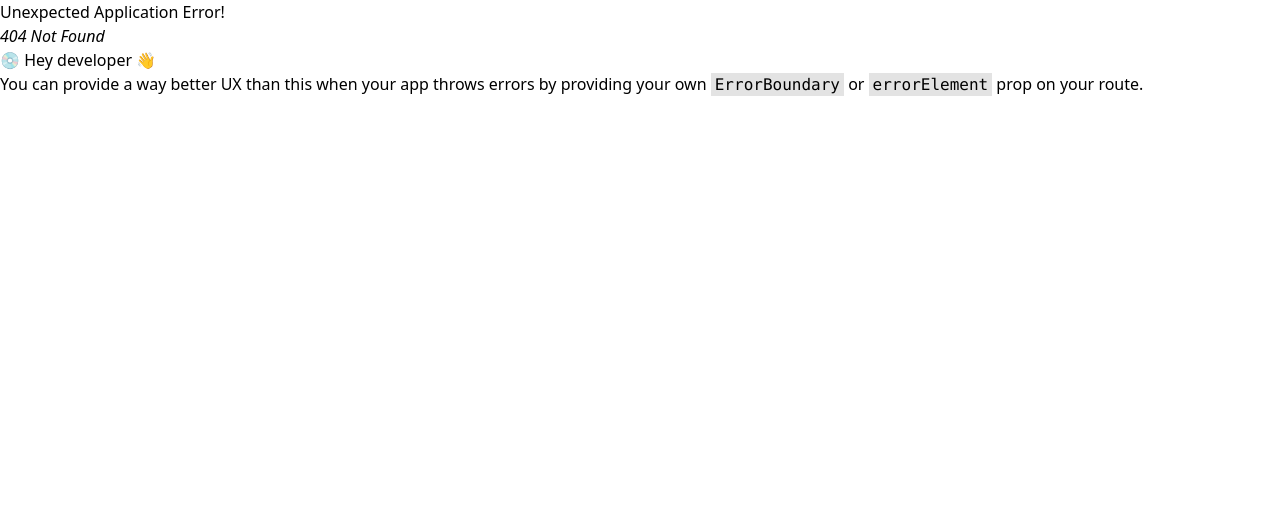
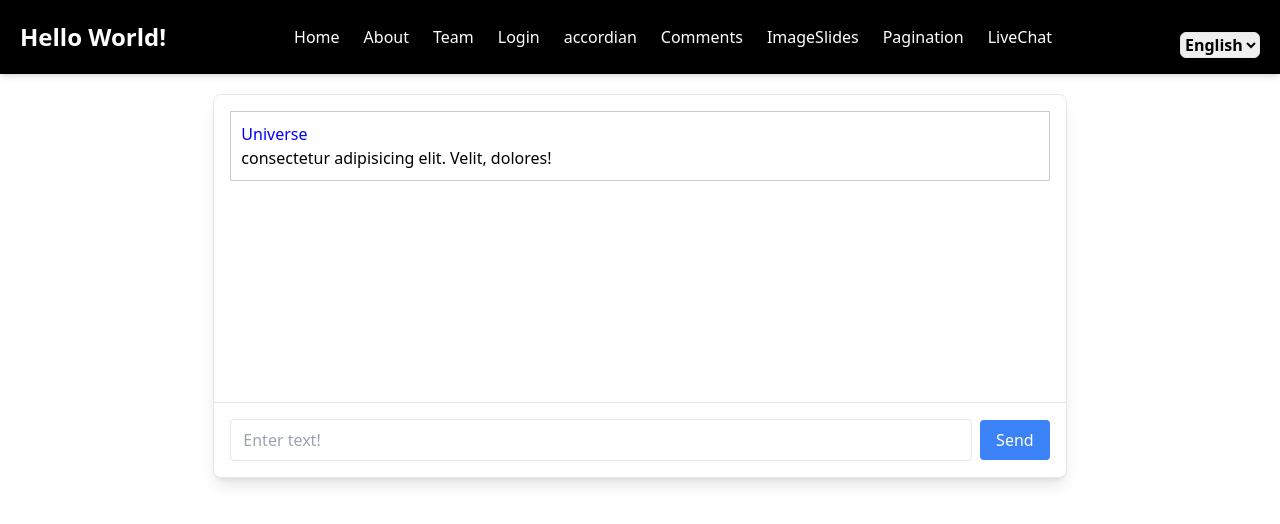
Before and after one commit to arpitbeuria196/communication, a React (Create React App) app in the folder LLD/low-level-design/: page /liveChat in a window 1280 px wide. Before the commit this address had no page. Shown: the top 524 px of the page. Built offline with nearby package versions, Linux system fonts and the light colour scheme.

Commit message:
live chat

```diff
--- a/LLD/low-level-design/package.json
+++ b/LLD/low-level-design/package.json
@@ -3,10 +3,12 @@
   "version": "0.1.0",
   "private": true,
   "dependencies": {
+    "@reduxjs/toolkit": "^2.5.0",
     "axios": "^1.7.9",
     "cra-template": "1.2.0",
     "react": "^19.0.0",
     "react-dom": "^19.0.0",
+    "react-redux": "^9.2.0",
     "react-router-dom": "^7.1.1",
     "react-scripts": "5.0.1",
     "tailwind": "^4.0.0",
--- a/LLD/low-level-design/src/App.js
+++ b/LLD/low-level-design/src/App.js
@@ -11,70 +11,53 @@ import Accordion from "./component/Accordion";
 import Comments from "./component/Comments";
 import ImageSlides from "./component/ImageSlides";
 import Pagination from "./component/Pagination";
+import { LiveChat } from "./component/LiveChat";
+
+import { Provider } from "react-redux";
+import store from "./utils/appStore"
 
 function App() {
-  const [lang, setLang] = useState('en');
+    const [lang, setLang] = useState("en");
 
     const router = createBrowserRouter([
-
         {
-      path:"/",
-      element:(
+            path: "/",
+            element: (
                 <div>
-          <Header lang={lang} setLang={setLang}/>
-          <Outlet/>
+                    <Header lang={lang} setLang={setLang} />
+                    <Outlet />
                 </div>
             ),
-
-      children:[
+            children: [
                 {
                     path: "",
-          element:<Body/>
+                    element: <Body />,
                 },
                 {
                     path: "login",
-          element:<Login/>
+                    element: <Login />,
                 },
                 {
-          element:<ProtectedRoute/>,
+                    element: <ProtectedRoute />,
+                    children: [
+                        { path: "about", element: <About lang={lang} /> },
+                        { path: "team", element: <Team /> },
+                        { path: "accordion", element: <Accordion /> },
+                        { path: "comments", element: <Comments /> },
+                        { path: "images", element: <ImageSlides /> },
+                        { path: "pagination", element: <Pagination /> },
+                        { path: "liveChat", element: <LiveChat /> },
+                    ],
+                },
+            ],
+        },
+    ]);
 
-          children: [
-
-            {
-              path:"about",
-              element:<About lang={lang}/>
-            },
-            {
-              path:"team",
-              element:<Team/>
-            },
-            {
-              path:"accordion",
-              element:<Accordion/>
-            },
-            {
-              path:"comments",
-              element:<Comments/>
-
-            },
-            {
-              path:"images",
-              element:<ImageSlides/>
-            },
-            {
-              path:"pagination",
-              element:<Pagination/>
-            }
-
-          ]
-        },
-
-      ]
-    }
-
-  ])
-  return <RouterProvider router={router} />;
-
+    return (
+        <Provider store={store}>
+            <RouterProvider router={router} />
+        </Provider>
+    );
 }
 
 export default App;
--- a/LLD/low-level-design/src/component/Header.js
+++ b/LLD/low-level-design/src/component/Header.js
@@ -78,6 +78,14 @@ const Header = ({lang,setLang}) => {
               Pagination
             </Link>
           </li>
+          <li>
+            <Link
+              to="/liveChat"
+              className="hover:text-gray-300 transition duration-200"
+            >
+              LiveChat
+            </Link>
+          </li>
         </ul>
       </nav>
       <select
--- /dev/null
+++ b/LLD/low-level-design/src/component/LiveChat.js
@@ -0,0 +1,120 @@
+import React, { useEffect, useState } from 'react';
+import { useDispatch, useSelector } from "react-redux";
+import { addChat } from '../utils/chatSlice';
+import LiveChatCard from './LiveChatCard';
+
+
+
+var nameList = [
+    'Time','Past','Future','Dev',
+    'Fly','Flying','Soar','Soaring','Power','Falling',
+    'Fall','Jump','Cliff','Mountain','Rend','Red','Blue',
+    'Green','Yellow','Gold','Demon','Demonic','Panda','Cat',
+    'Kitty','Kitten','Zero','Memory','Trooper','XX','Bandit',
+    'Fear','Light','Glow','Tread','Deep','Deeper','Deepest',
+    'Mine','Your','Worst','Enemy','Hostile','Force','Video',
+    'Game','Donkey','Mule','Colt','Cult','Cultist','Magnum',
+    'Gun','Assault','Recon','Trap','Trapper','Redeem','Code',
+    'Script','Writer','Near','Close','Open','Cube','Circle',
+    'Geo','Genome','Germ','Spaz','Shot','Echo','Beta','Alpha',
+    'Gamma','Omega','Seal','Squid','Money','Cash','Lord','King',
+    'Duke','Rest','Fire','Flame','Morrow','Break','Breaker','Numb',
+    'Ice','Cold','Rotten','Sick','Sickly','Janitor','Camel','Rooster',
+    'Sand','Desert','Dessert','Hurdle','Racer','Eraser','Erase','Big',
+    'Small','Short','Tall','Sith','Bounty','Hunter','Cracked','Broken',
+    'Sad','Happy','Joy','Joyful','Crimson','Destiny','Deceit','Lies',
+    'Lie','Honest','Destined','Bloxxer','Hawk','Eagle','Hawker','Walker',
+    'Zombie','Sarge','Capt','Captain','Punch','One','Two','Uno','Slice',
+    'Slash','Melt','Melted','Melting','Fell','Wolf','Hound',
+    'Legacy','Sharp','Dead','Mew','Chuckle','Bubba','Bubble','Sandwich','Smasher','Extreme','Multi','Universe','Ultimate','Death','Ready','Monkey','Elevator','Wrench','Grease','Head','Theme','Grand','Cool','Kid','Boy','Girl','Vortex','Paradox'
+];
+
+var finalName = ""
+
+function generateName() {
+   var finalName = nameList[Math.floor( Math.random() * nameList.length )];
+   return finalName;
+};
+
+let positiveAff = [
+    "Lorem ipsum dolor sit amet consectetur adipisicing elit. Velit, dolores!",
+    "consectetur adipisicing elit. Velit, dolores!",
+    "amet consectetur adipisicing elit. Velit, dolores!"
+  ]
+
+  function generateMessage() {
+    var randomNumber = Math.floor(Math.random() * (positiveAff.length));
+    return  positiveAff[randomNumber];
+  }
+
+  export const LiveChat = () => {
+    const dispatch = useDispatch();
+    const chatSelector = useSelector((store) => store.chat);
+
+    useEffect(() => {
+        const time = setInterval(fetchData, 3000);
+
+        return () => {
+            clearInterval(time); // Cleanup interval on unmount
+        };
+    }, []);
+
+    const fetchData = () => {
+        try {
+            const data = [
+                {
+                    name: generateName(),
+                    message: generateMessage(),
+                },
+            ];
+
+            dispatch(addChat(data));
+        } catch (error) {
+            console.log(error.message);
+        }
+    };
+
+    const [text, setText] = useState("");
+
+    const sendMessageHandler = () => {
+        if (text.trim() === "") return;
+
+        dispatch(
+            addChat([
+                {
+                    name: "Arpit Beuria",
+                    message: text.trim(),
+                },
+            ])
+        );
+        setText("");
+    };
+
+    return (
+        <div className="m-5 border rounded-lg shadow-lg w-2/3 h-96 mx-auto bg-white flex flex-col">
+            {/* Chat Messages */}
+            <div className="flex-1 overflow-y-auto p-4 space-y-2">
+                {chatSelector.length > 0 &&
+                    chatSelector.map((chat, index) => (
+                        <LiveChatCard key={`${chat.name}-${index}`} {...chat} />
+                    ))}
+            </div>
+
+            {/* Input and Send Button */}
+            <div className="border-t flex items-center p-4">
+                <input
+                    placeholder="Enter text!"
+                    value={text}
+                    onChange={(e) => setText(e.target.value)}
+                    className="flex-1 border rounded px-3 py-2 mr-2 focus:outline-none focus:ring-2 focus:ring-blue-400"
+                />
+                <button
+                    className="bg-blue-500 text-white px-4 py-2 rounded hover:bg-blue-600"
+                    onClick={sendMessageHandler}
+                >
+                    Send
+                </button>
+            </div>
+        </div>
+    );
+};
--- /dev/null
+++ b/LLD/low-level-design/src/component/LiveChatCard.js
@@ -0,0 +1,12 @@
+import React from "react";
+
+const LiveChatCard = ({ name, message }) => {
+    return (
+        <div style={{ marginBottom: "10px", border: "1px solid #ccc", padding: "10px" }}>
+            <h2 style={{ margin: "0", color: "blue" }}>{name}</h2>
+            <p style={{ margin: "0" }}>{message}</p>
+        </div>
+    );
+};
+
+export default LiveChatCard;
--- /dev/null
+++ b/LLD/low-level-design/src/utils/appStore.js
@@ -0,0 +1,10 @@
+import { configureStore } from "@reduxjs/toolkit";
+import chatReducer from "../utils/chatSlice";
+
+const store = configureStore({
+    reducer: {
+        chat: chatReducer
+    }
+});
+
+export default store;
--- /dev/null
+++ b/LLD/low-level-design/src/utils/chatSlice.js
@@ -0,0 +1,21 @@
+import { createSlice } from "@reduxjs/toolkit";
+
+const chatSlice = createSlice({
+    name: "chat",
+    initialState: [],
+
+    reducers: {
+        addChat: (state, action) => {
+
+            state.push(...action.payload);
+
+            if (state.length > 20) {
+                state.shift();
+            }
+        }
+    }
+});
+
+export const { addChat } = chatSlice.actions;
+
+export default chatSlice.reducer;
```
Also changed, not shown: 1 other file (tests, documents, lock files or other folders). Lines whose indentation alone changed are shown as unchanged.
